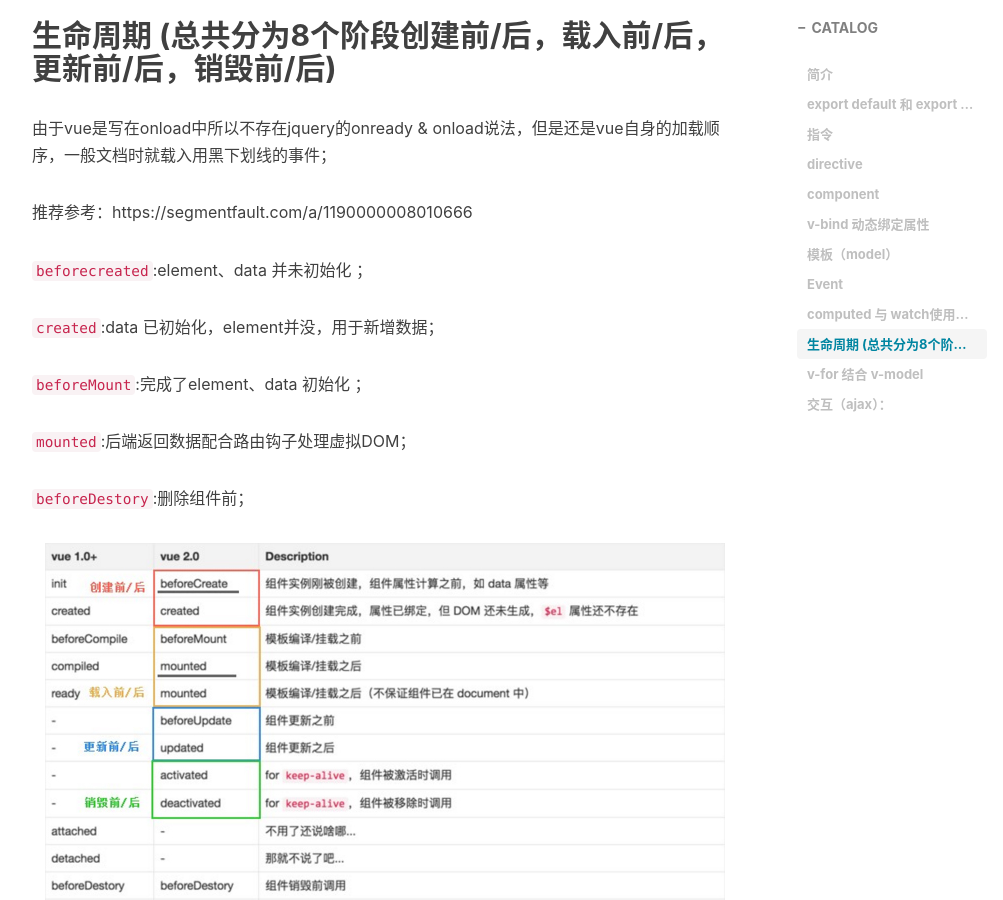
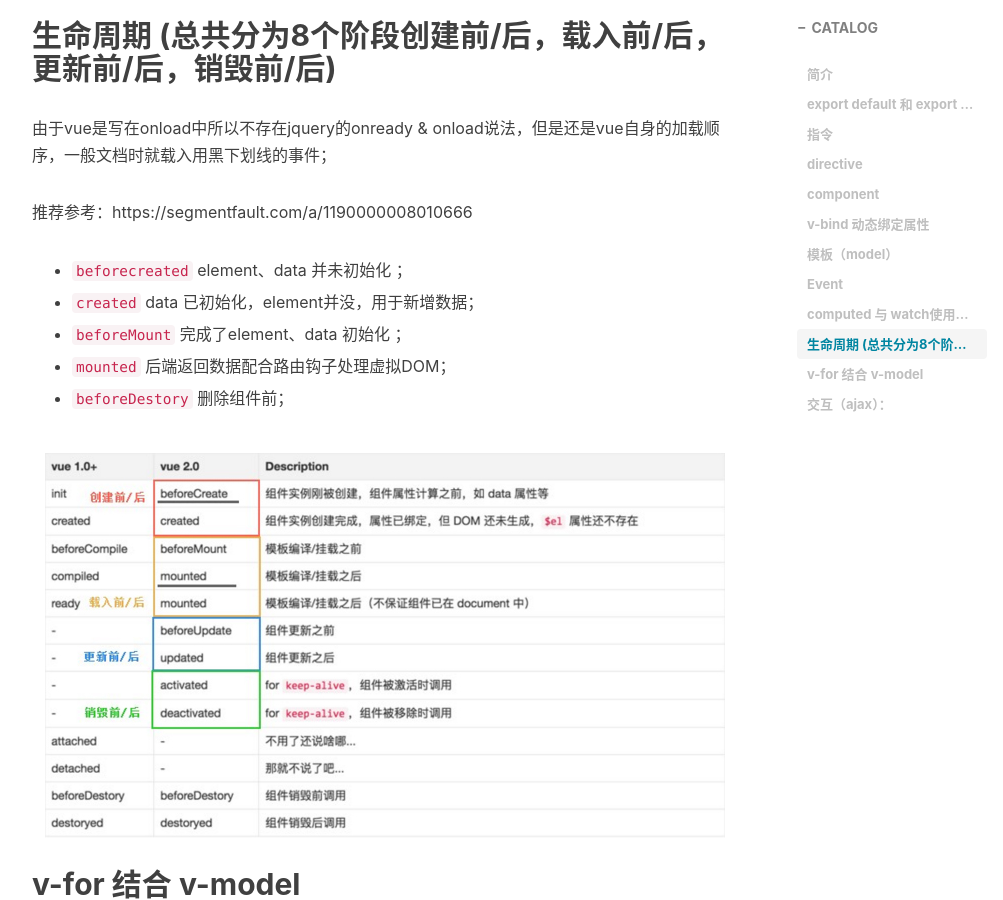
Before and after one commit to devin-huang/devin-huang.github.io, a Jekyll site: the page built from _posts/2017-08-01-Vue开发.md, in a window 1280 px wide and 900 px high, scrolled down 4496 px. Shown: the whole window, without its empty margins (233-1236 px from the left). Built offline with Jekyll 4.4.1, drawn with Linux system fonts in a browser that asks for light colours; nearby versions of some CDN libraries; comment, search, counter and statistics services are not loaded.

```diff
--- a/_posts/2017-08-01-Vue开发.md
+++ b/_posts/2017-08-01-Vue开发.md
@@ -157,15 +157,15 @@ window.onload = function(){
 
 推荐参考：https://segmentfault.com/a/1190000008010666
 
-`beforecreated`:element、data 并未初始化 ；
+* `beforecreated` element、data 并未初始化 ；
 
-`created`:data 已初始化，element并没，用于新增数据；
+* `created` data 已初始化，element并没，用于新增数据；
 
-`beforeMount`:完成了element、data 初始化 ；
+* `beforeMount` 完成了element、data 初始化 ；
 
-`mounted`:后端返回数据配合路由钩子处理虚拟DOM；
+* `mounted` 后端返回数据配合路由钩子处理虚拟DOM；
 
-`beforeDestory`:删除组件前；
+* `beforeDestory` 删除组件前；
 
 ![](/img/pubilc/vue-lifeCycle.jpg)
 
```
